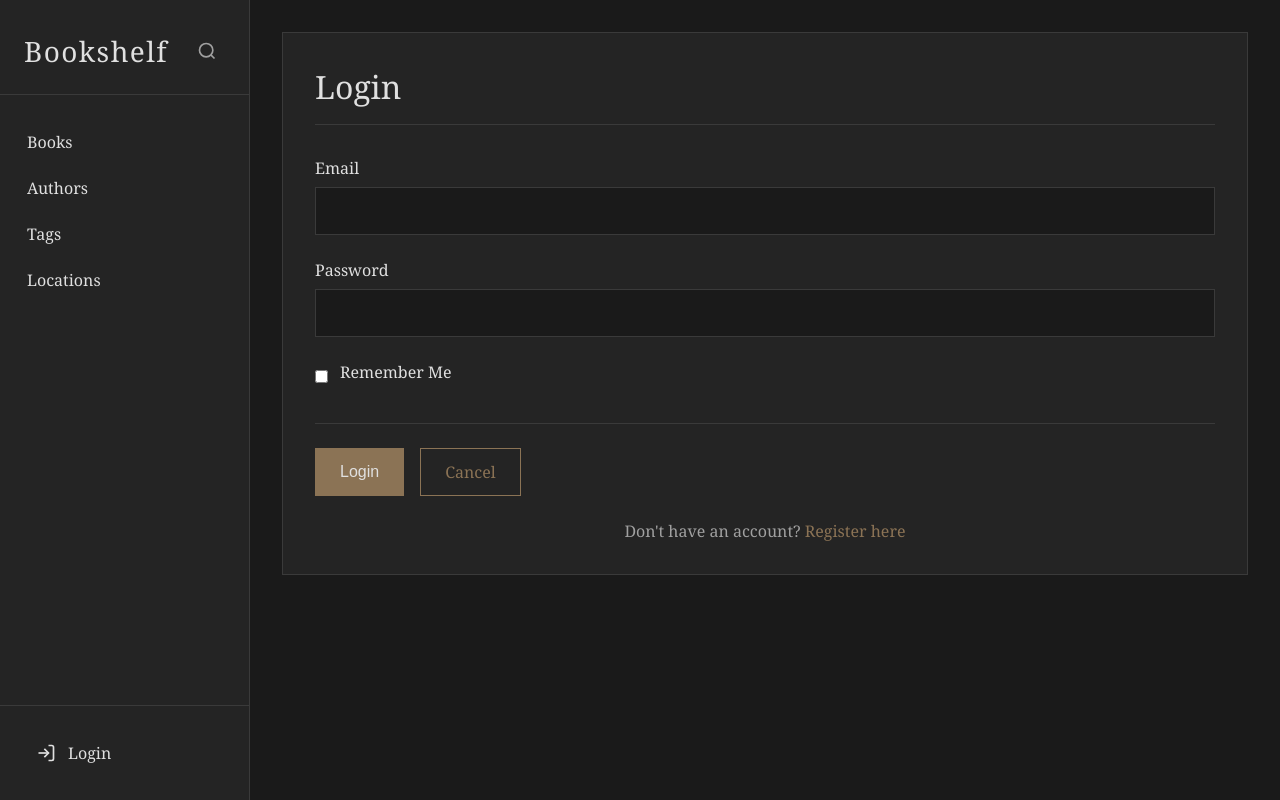
After one commit to liamharms/bookshelf, a Flask app: page /login in a window 1280 px wide. The commit adds this page. Run offline with Flask 3, Linux system fonts and the light colour scheme.

Commit message:
Basic user and login functionality

```diff
--- a/src/app.py
+++ b/src/app.py
@@ -29,7 +29,7 @@ db.init_app(app)
 # Init flask_login
 login_manager = LoginManager()
 login_manager.init_app(app)
-login_manager.login_view = 'login'
+login_manager.login_view = 'auth.login'
 login_manager.login_message = 'Log in to access this page.'
 
 # User loader
@@ -50,6 +50,7 @@ from routes.tags import tags_bp
 from routes.locations import locations_bp
 from routes.users import users_bp
 from routes.api import api_bp
+from routes.auth import auth_bp
 
 app.register_blueprint(main_bp)
 app.register_blueprint(books_bp, url_prefix='/books')
@@ -58,6 +59,7 @@ app.register_blueprint(tags_bp, url_prefix='/tags')
 app.register_blueprint(locations_bp, url_prefix='/locations')
 app.register_blueprint(users_bp, url_prefix='/users')
 app.register_blueprint(api_bp, url_prefix='/api')
+app.register_blueprint(auth_bp)
 
 
 if __name__ == '__main__':
--- a/src/forms/forms.py
+++ b/src/forms/forms.py
@@ -1,7 +1,8 @@
 from flask_wtf import FlaskForm
-from wtforms import FieldList, StringField, TextAreaField, SelectMultipleField, SubmitField, SelectField
-from wtforms.validators import DataRequired, Length, Optional
+from wtforms import FieldList, StringField, TextAreaField, SelectMultipleField, SubmitField, SelectField, BooleanField, PasswordField
+from wtforms.validators import DataRequired, Length, Optional, EqualTo, Email, ValidationError
 from forms.fromai import LocationTreeWidget
+from models.models import User
 
 class BookForm(FlaskForm):
     title = StringField('Title')
@@ -50,3 +51,27 @@ class UserForm(FlaskForm):
     name = StringField('Name', validators=[DataRequired()])
     notes = TextAreaField('Notes')
     submit = SubmitField('Submit')
+
+class LoginForm(FlaskForm):
+    email = StringField('Email', validators=[DataRequired(), Email(), Length(max=120)])
+    password = PasswordField('Password', validators=[DataRequired()])
+    remember_me = BooleanField('Remember Me')
+    submit = SubmitField('Login')
+
+class RegistrationForm(FlaskForm):
+    name = StringField('Name', validators=[DataRequired(), Length(min=3, max=80)])
+    email = StringField('Email', validators=[DataRequired(), Email()])
+    password = PasswordField('Password', validators=[DataRequired(), Length(min=8)])
+    confirm_password = PasswordField('Confirm Password',
+                                   validators=[DataRequired(), EqualTo('password', message='Passwords must match')])
+    submit = SubmitField('Register')
+
+    def validate_name(self, name):
+        user = User.query.filter_by(name=name.data).first()
+        if user:
+            raise ValidationError('Name already exists. Please choose a different one.')
+
+    def validate_email(self, email):
+        user = User.query.filter_by(email=email.data).first()
+        if user:
+            raise ValidationError('Email already registered. Please choose a different one.')
--- /dev/null
+++ b/src/routes/auth.py
@@ -0,0 +1,60 @@
+from flask import Blueprint, render_template, redirect, url_for, flash, request
+from flask_login import login_user, logout_user, login_required, current_user
+from datetime import datetime
+from models import db
+from models.models import User, UserRole
+from forms.forms import LoginForm, RegistrationForm
+
+auth_bp = Blueprint('auth', __name__)
+
+@auth_bp.route('/login', methods=['GET', 'POST'])
+def login():
+    if current_user.is_authenticated:
+        return redirect(url_for('main.index'))
+
+    form = LoginForm()
+    if form.validate_on_submit():
+        user = User.query.filter_by(email=form.email.data).first()
+
+        if user and user.check_password(form.password.data):
+            login_user(user, remember=form.remember_me.data)
+            flash('Login successful!', 'success')
+
+            next_page = request.args.get('next')
+            if not next_page or next_page.startswith('/'):
+                next_page = url_for('main.index')
+            return redirect(next_page)
+        else:
+            flash('Invalid email or password', 'danger')
+
+    return render_template('auth/login.html', form=form)
+
+@auth_bp.route('/register', methods=['GET', 'POST'])
+def register():
+    if current_user.is_authenticated:
+        return redirect(url_for('main.index'))
+
+    form = RegistrationForm()
+    if form.validate_on_submit():
+        user = User(
+            name=form.name.data,
+            email=form.email.data,
+            join_date=datetime.utcnow(),
+            permissions=UserRole.VIEWER.value
+        )
+        user.set_password(form.password.data)
+
+        db.session.add(user)
+        db.session.commit()
+
+        flash('Registration successful! Please log in.', 'success')
+        return redirect(url_for('auth.login'))
+
+    return render_template('auth/register.html', form=form)
+
+@auth_bp.route('/logout')
+@login_required
+def logout():
+    logout_user()
+    flash('You have been logged out.', 'info')
+    return redirect(url_for('main.index'))
--- a/src/routes/authors.py
+++ b/src/routes/authors.py
@@ -1,4 +1,5 @@
 from flask import Blueprint, render_template, request, redirect, url_for, flash
+from flask_login import login_required
 from models import db
 from models.models import Author, AuthorName
 from forms.forms import AuthorForm
@@ -19,6 +20,7 @@ def author_detail(id):
 
 # Add author
 @authors_bp.route('/add', methods=['GET', 'POST'])
+@login_required
 def author_add():
     form = AuthorForm()
 
@@ -47,6 +49,7 @@ def author_add():
 
 # Edit author
 @authors_bp.route('/<int:id>/edit', methods=['GET', 'POST'])
+@login_required
 def author_edit(id):
     author = db.session.query(Author).get(id)
     form = AuthorForm()
@@ -72,6 +75,7 @@ def author_edit(id):
     return render_template('author_form.html', form=form, title='Edit Author')
 
 @authors_bp.route('/<int:id>/delete', methods=['POST'])
+@login_required
 def author_delete(id):
     author = db.session.query(Author).get(id)
     db.session.delete(author)
--- a/src/routes/locations.py
+++ b/src/routes/locations.py
@@ -1,4 +1,5 @@
 from flask import Blueprint, render_template, redirect, url_for, flash, request
+from flask_login import login_required
 from models import db
 from models.models import Location
 from forms.forms import LocationForm
@@ -33,6 +34,7 @@ def location_detail(id):
 
 # Add Location
 @locations_bp.route('/add', methods=['GET', 'POST'])
+@login_required
 def location_add():
     parent_id = request.args.get('parent_id', type=int)
     form = LocationForm()
@@ -59,6 +61,7 @@ def location_add():
 
 # Edit location
 @locations_bp.route('/<int:id>/edit', methods=['GET', 'POST'])
+@login_required
 def location_edit(id):
     location = db.session.query(Location).get(id)
     form = LocationForm(obj=location)
@@ -86,6 +89,7 @@ def location_edit(id):
 
 # Delete location
 @locations_bp.route('/<int:id>/delete', methods=['GET', 'POST'])
+@login_required
 def location_delete(id):
     location = db.session.query(Location).get(id)
     db.session.delete(location)
--- a/src/routes/tags.py
+++ b/src/routes/tags.py
@@ -1,4 +1,5 @@
 from flask import Blueprint, render_template, redirect, url_for, flash, request
+from flask_login import login_required
 from models import db
 from models.models import Tag
 from forms.forms import TagForm
@@ -18,6 +19,7 @@ def tag_detail(id):
 
 # Add Tag
 @tags_bp.route('/add', methods=['GET', 'POST'])
+@login_required
 def tag_add():
     form = TagForm()
     form.parent.choices = [(0, '-none-')] + [(tag.id, tag.label) for tag in db.session.query(Tag).all()]
@@ -40,6 +42,7 @@ def tag_add():
 
 # Edit Tag
 @tags_bp.route('/<int:id>/edit', methods=['GET', 'POST'])
+@login_required
 def tag_edit(id):
     tag = db.session.query(Tag).get(id)
     form = TagForm(obj=tag)
@@ -65,6 +68,7 @@ def tag_edit(id):
 
 # Delete Tag
 @tags_bp.route('/<int:id>/delete', methods=['POST'])
+@login_required
 def tag_delete(id):
     tag = db.session.query(Tag).get(id)
     db.session.delete(tag)
--- a/src/static/css/style.css
+++ b/src/static/css/style.css
@@ -2251,6 +2251,79 @@ body {
     background: var(--border-color);
 }
 
-::-webkit-scrollbar-thumb:hover {
+ ::-webkit-scrollbar-thumb:hover {
     background: var(--accent-primary);
 }
+
+/* ----------------------------------------------- //
+// ~ ~ ~ ~ ~ ~ F L A S H   M E S S A G E S ~ ~ ~ //
+// ----------------------------------------------- */
+
+.flash-messages {
+    margin-bottom: 2rem;
+}
+
+.flash-message {
+    padding: 1rem 1.5rem;
+    margin-bottom: 1rem;
+    border: 1px solid;
+    border-radius: 0;
+    font-family: Georgia, 'Times New Roman', serif;
+    line-height: 1.5;
+}
+
+.flash-success {
+    background-color: rgba(76, 175, 80, 0.1);
+    border-color: rgba(76, 175, 80, 0.3);
+    color: #4caf50;
+}
+
+.flash-danger {
+    background-color: rgba(183, 28, 28, 0.1);
+    border-color: rgba(183, 28, 28, 0.3);
+    color: #b71c1c;
+}
+
+.flash-info {
+    background-color: rgba(33, 150, 243, 0.1);
+    border-color: rgba(33, 150, 243, 0.3);
+    color: #2196f3;
+}
+
+.flash-warning {
+    background-color: rgba(255, 152, 0, 0.1);
+    border-color: rgba(255, 152, 0, 0.3);
+    color: #ff9800;
+}
+
+/* Checkbox styling for auth forms */
+.checkbox-group {
+    display: flex;
+    align-items: center;
+    gap: 0.75rem;
+}
+
+.form-checkbox {
+    width: auto;
+    margin: 0;
+}
+
+.form-links {
+    margin-top: 1.5rem;
+    text-align: center;
+}
+
+.form-links p {
+    margin: 0;
+    color: var(--text-secondary);
+}
+
+.form-links a {
+    color: var(--accent-primary);
+    text-decoration: none;
+    transition: color 0.2s;
+}
+
+.form-links a:hover {
+    color: var(--accent-hover);
+}
--- /dev/null
+++ b/src/templates/auth/login.html
@@ -0,0 +1,39 @@
+{% extends "base.html" %}
+
+{% block title %}Login - {{ super() }}{% endblock %}
+
+{% block content %}
+<div class="form-container">
+    <h1 class="form-title">Login</h1>
+
+    <form method="POST">
+        {{ form.hidden_tag() }}
+
+        <div class="form-group">
+            {{ form.email.label(class="form-label") }}
+            {{ form.email(class="form-control") }}
+        </div>
+
+        <div class="form-group">
+            {{ form.password.label(class="form-label") }}
+            {{ form.password(class="form-control") }}
+        </div>
+
+        <div class="form-group">
+            <div class="checkbox-group">
+                {{ form.remember_me(class="form-checkbox") }}
+                {{ form.remember_me.label(class="form-label") }}
+            </div>
+        </div>
+
+        <div class="form-actions">
+            {{ form.submit(class="button button-primary") }}
+            <a href="{{ url_for('main.index') }}" class="button button-secondary">Cancel</a>
+        </div>
+    </form>
+
+    <div class="form-links">
+        <p>Don't have an account? <a href="{{ url_for('auth.register') }}">Register here</a></p>
+    </div>
+</div>
+{% endblock %}
--- a/src/templates/base.html
+++ b/src/templates/base.html
@@ -27,21 +27,22 @@
             <a href="{{ url_for('tags.tag_list') }}" class="nav-link">Tags</a>
             <a href="{{ url_for('locations.location_list') }}" class="nav-link">Locations</a>
             {% if current_user.is_authenticated and current_user.is_admin %}
-            <a href="{{ url_for('users.users') }}" class="nav-link">Users</a>
+            <a href="{{ url_for('users.user_list') }}" class="nav-link">Users</a>
             {% endif %}
         </nav>
 
         <div class="sidebar-footer">
             {% if current_user.is_authenticated %}
-            <a href="" class="profile-button">
+            <a href="{{ url_for('auth.logout') }}" class="profile-button" title="Logout">
                 <svg class="profile-icon" viewBox="0 0 24 24" fill="none" stroke="currentColor" stroke-width="2">
-                    <path d="M20 21v-2a4 4 0 0 0-4-4H8a4 4 0 0 0-4 4v2"></path>
-                    <circle cx="12" cy="7" r="4"></circle>
+                    <path d="M9 21H5a2 2 0 0 1-2-2V5a2 2 0 0 1 2-2h4"></path>
+                    <polyline points="16 17 21 12 16 7"></polyline>
+                    <line x1="21" y1="12" x2="9" y2="12"></line>
                 </svg>
-                <span>{{ current_user.username }}</span>
+                <span>{{ current_user.name }}</span>
             </a>
             {% else %}
-            <a href="" class="profile-button">
+            <a href="{{ url_for('auth.login') }}" class="profile-button">
                 <svg class="profile-icon" viewBox="0 0 24 24" fill="none" stroke="currentColor" stroke-width="2">
                     <path d="M15 3h4a2 2 0 0 1 2 2v14a2 2 0 0 1-2 2h-4"></path>
                     <polyline points="10 17 15 12 10 7"></polyline>
@@ -75,18 +76,31 @@
             <a href="{{ url_for('tags.tag_list') }}" class="mobile-nav-link">Tags</a>
             <a href="{{ url_for('locations.location_list') }}" class="mobile-nav-link">Locations</a>
             {% if current_user.is_authenticated and current_user.is_admin %}
-            <a href="{{ url_for('users.users') }}" class="mobile-nav-link">Users</a>
+            <a href="{{ url_for('users.user_list') }}" class="mobile-nav-link">Users</a>
             {% endif %}
             {% if current_user.is_authenticated %}
-            <a href="" class="mobile-nav-link">Profile</a>
+            <a href="{{ url_for('auth.logout') }}" class="mobile-nav-link">Logout ({{ current_user.name }})</a>
             {% else %}
-            <a href="" class="mobile-nav-link">Login</a>
+            <a href="{{ url_for('auth.login') }}" class="mobile-nav-link">Login</a>
             {% endif %}
         </nav>
     </div>
 
     <!-- Main Content -->
     <main class="main-content">
+        <!-- Flash Messages -->
+        {% with messages = get_flashed_messages(with_categories=true) %}
+            {% if messages %}
+                <div class="flash-messages">
+                    {% for category, message in messages %}
+                        <div class="flash-message flash-{{ category }}">
+                            {{ message }}
+                        </div>
+                    {% endfor %}
+                </div>
+            {% endif %}
+        {% endwith %}
+
         {% block content %}
         {% endblock %}
     </main>
```
Also changed, not shown: Login_TODO.md (added, +83 -0 lines), TODO.md (+9 -9 lines), src/routes/books.py (+10 -1 lines), src/routes/users.py (+27 -3 lines), src/templates/auth/register.html (added, +42 -0 lines).
